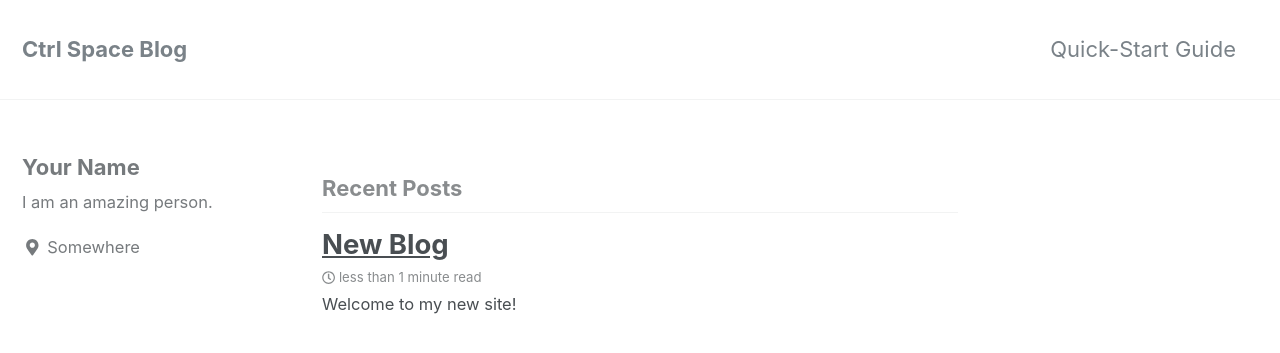
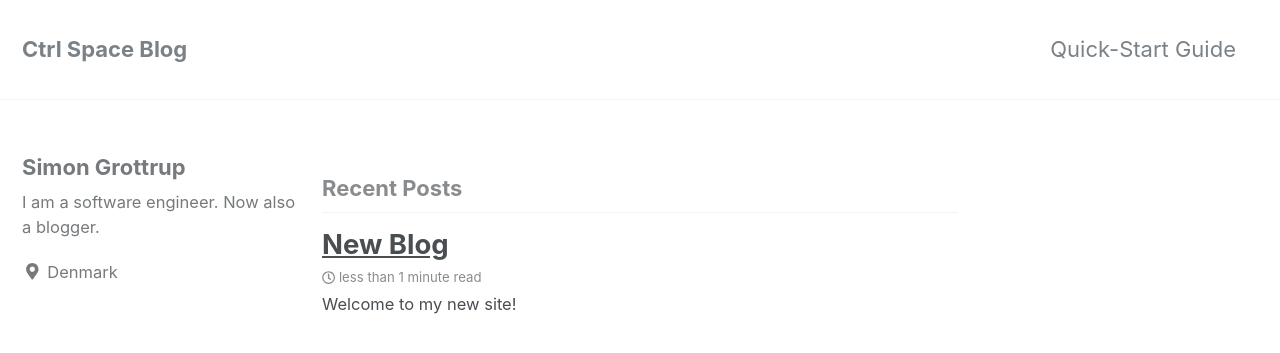
Before and after one commit to grottrup/grottrup.github.io, a Jekyll site: the page built from index.html, in a window 1280 px wide and 900 px high. Shown: the top 353 px of the window. Built offline with Jekyll 4.4.1, drawn with Linux system fonts in a browser that asks for light colours; nearby versions of some CDN libraries; the list of posts is cut into pages by our own code.

Commit message:
Update _config.yml

```diff
--- a/_config.yml
+++ b/_config.yml
@@ -100,10 +100,10 @@ analytics:
 
 # Site Author
 author:
-  name             : "Your Name"
+  name             : "Simon Grottrup"
   avatar           : # path of avatar image, e.g. "/assets/images/bio-photo.jpg"
-  bio              : "I am an amazing person."
-  location         : "Somewhere"
+  bio              : "I am a software engineer. Now also a blogger."
+  location         : "Denmark"
   email            :
   uri              :
   home             : # null (default), "absolute or relative url to link to author home"
```
